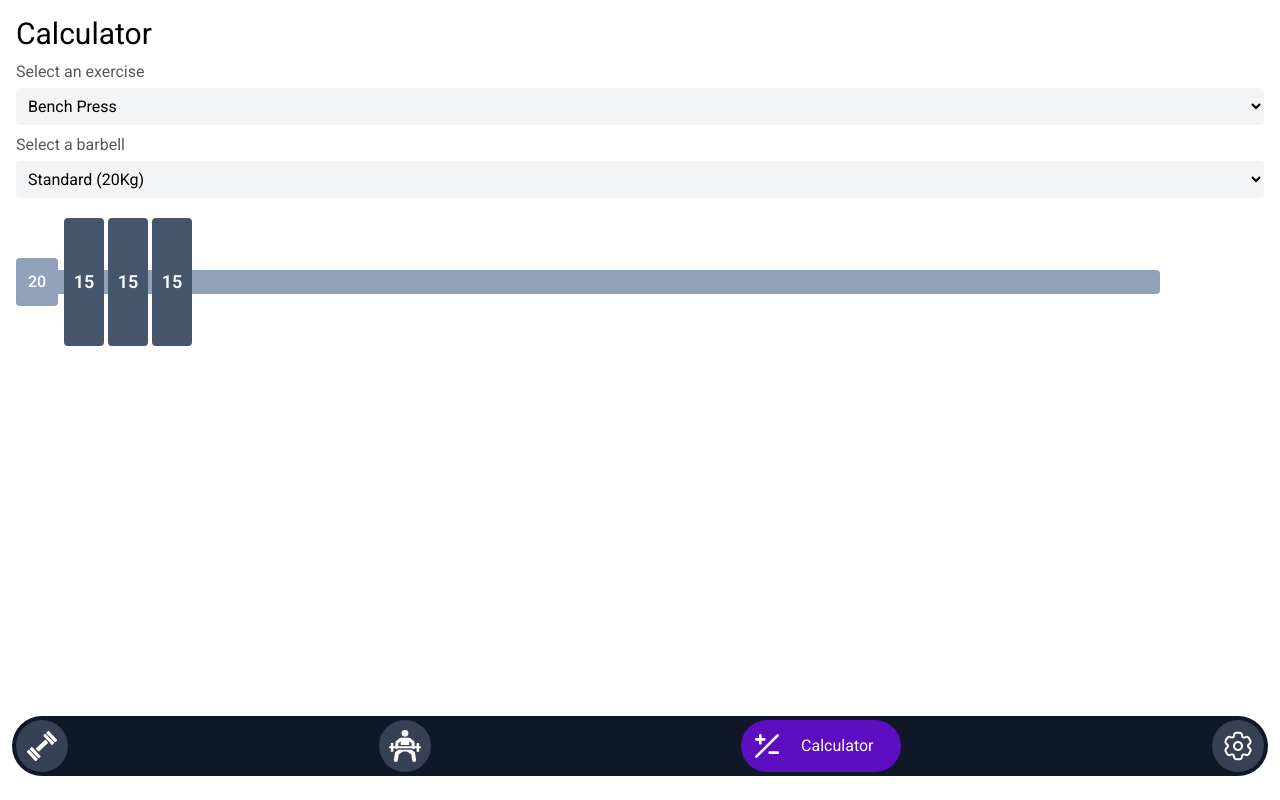
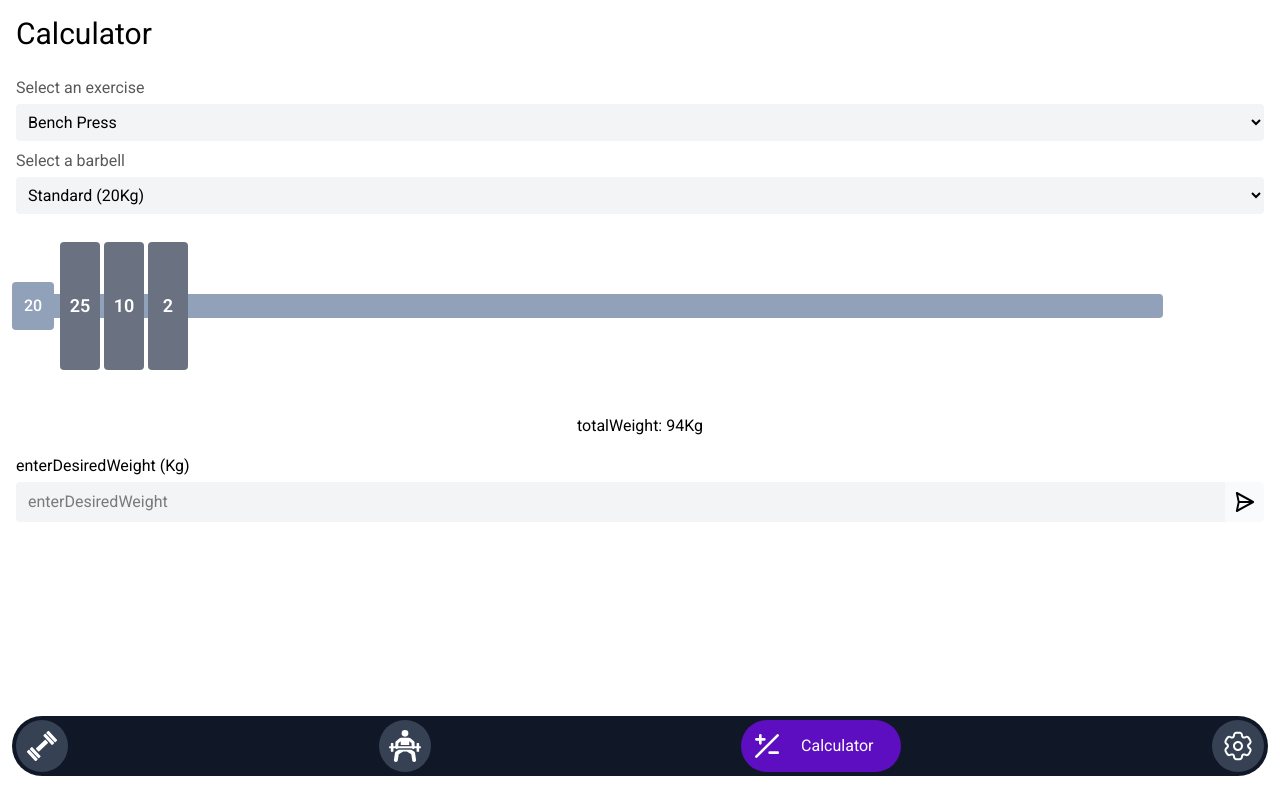
Before and after one commit to valenvirzi/Load-Up, a React (Vite) app: page /calculator in a window 1280 px wide. Built offline with nearby package versions, Linux system fonts and the light colour scheme.

Commit message:
calculator logic

```diff
--- a/src/components/PlateForm.tsx
+++ b/src/components/PlateForm.tsx
@@ -156,9 +156,9 @@ const PlateForm: React.FC<PlateFormProps> = ({
                 className="w-1/2 rounded bg-gray-100 p-2 dark:bg-zinc-700"
                 type="number"
                 name="weight"
+                id="weight"
                 min={0}
                 step={0.05}
-                id="weight"
                 value={formData.weight}
                 onChange={handleChange}
                 onBlur={handleBlur}
--- a/src/components/PlatesInventory.tsx
+++ b/src/components/PlatesInventory.tsx
@@ -8,6 +8,8 @@ import PlateForm from "./PlateForm";
 const PlatesInventory: React.FC = () => {
   const { t } = useTranslation();
   const { plates } = useInventoryStore();
+  // Console.Log
+  console.log(plates);
   const [create, setCreate] = useState<boolean>(false);
   const [selectedPlate, setSelectedPlate] = useState<Plate | null>(null);
   return (
--- a/src/pages/CalculatorPage.tsx
+++ b/src/pages/CalculatorPage.tsx
@@ -3,14 +3,16 @@
 import { useTranslation } from "react-i18next";
 import { useInventoryStore } from "../context/InventoryContext";
 import { useSettingsStore } from "../context/SettingsContext";
-import { useState } from "react";
-import { Barbell } from "../types/types";
+import { useEffect, useState } from "react";
+import { Barbell, Plate } from "../types/types";
 import { Exercise, useExercisesStore } from "../context/ExercisesContext";
+import calculateTotalWeight from "../utils/calculateTotalWeight";
+import calculateLoadedBarbell from "../utils/calculateLoadedBarbell";
 
 const CalculatorPage: React.FC = () => {
   const { t } = useTranslation();
   const { massUnit } = useSettingsStore();
-  const { barbells } = useInventoryStore();
+  const { plates, barbells } = useInventoryStore();
   const { exercises } = useExercisesStore();
   const [barbellDisplayed, setBarbellDisplayed] = useState<Barbell>(
     barbells[0],
@@ -18,8 +20,37 @@ const CalculatorPage: React.FC = () => {
   const [currentExercise, setCurrentExercise] = useState<Exercise>(
     exercises[0],
   );
+  const [renderedPlates, setRenderedPlates] = useState<Plate[]>([
+    { id: "1", weight: 25, color: "bg-gray-500", availableAmount: 1 },
+    { id: "2", weight: 10, color: "bg-gray-500", availableAmount: 1 },
+    { id: "4", weight: 2, color: "bg-gray-500", availableAmount: 1 },
+  ]);
+  const [desiredWeight, setDesiredWeight] = useState<string>("");
+  const [totalWeight, setTotalWeight] = useState<number>(0);
+
+  const handleNumberChange = (e: React.ChangeEvent<HTMLInputElement>) => {
+    const value = e.target.value;
+
+    // Allow empty values, but avoid zeros to the left
+    if (value === "" || /^(0|[1-9]\d*)(\.\d*)?$/.test(value)) {
+      setDesiredWeight(value);
+    }
+  };
+
+  const handleNumberBlur = (e: React.FocusEvent<HTMLInputElement>) => {
+    const value = e.target.value;
+    // Convert to number or reset to 0 on blur if empty
+    if (value === "") setDesiredWeight("0");
+    console.log("blur");
+  };
+
+  useEffect(() => {
+    setTotalWeight(
+      calculateTotalWeight(renderedPlates) + barbellDisplayed.weight,
+    );
+  }, [renderedPlates, barbellDisplayed]);
   return (
-    <main className="flex flex-col items-stretch p-2">
+    <main className="flex flex-col items-stretch gap-4 p-2">
       <div className="p-2">
         <h2 className="text-3xl">{t("calculator")}</h2>
       </div>
@@ -84,20 +115,72 @@ const CalculatorPage: React.FC = () => {
             })}
           </select>
         </div>
+      </section>
+      <section className="flex flex-col px-1">
         {/* TODO: Make the calculating logic to later render the loaded bar with the corresponding weight given the input weight and the available plates */}
         <div className="relative mt-16 flex h-6 w-11/12 items-center gap-1 rounded-sm bg-slate-400 text-white">
           <div className="absolute flex items-center justify-center rounded-sm bg-slate-400 p-3">
             <span className="font-medium">{barbellDisplayed.weight}</span>
           </div>
-          <div className="plate z-10 ml-12 flex h-32 w-8 cursor-pointer items-center justify-center rounded-sm bg-slate-600 p-2 text-lg md:p-5">
-            <span className="plateWeight font-semibold">{15}</span>
-          </div>
-          <div className="plate z-10 flex h-32 w-8 cursor-pointer items-center justify-center rounded-sm bg-slate-600 p-2 text-lg md:p-5">
-            <span className="plateWeight font-semibold">{15}</span>
-          </div>
-          <div className="plate z-10 flex h-32 w-8 cursor-pointer items-center justify-center rounded-sm bg-slate-600 p-2 text-lg md:p-5">
-            <span className="plateWeight font-semibold">{15}</span>
-          </div>
+          {renderedPlates.map((plate, index) => {
+            return (
+              <button
+                key={plate.id}
+                onClick={() => {
+                  setRenderedPlates((prevPlates) =>
+                    prevPlates.filter((p) => p.id !== plate.id),
+                  );
+                }}
+                className={`plate ${index === 0 ? "ml-12" : ""} z-10 flex h-32 w-8 cursor-pointer items-center justify-center rounded-sm ${plate.color} p-2 text-lg md:p-5`}
+              >
+                <span className="plateWeight font-semibold">
+                  {plate.weight}
+                </span>
+              </button>
+            );
+          })}
+        </div>
+      </section>
+      <div className="relative top-20 self-center">
+        <p>
+          {t("totalWeight")}: {totalWeight}
+          {massUnit}
+        </p>
+      </div>
+      <section className="relative top-20 flex w-full flex-col items-stretch gap-1 px-2">
+        <label htmlFor="desiredWeight">
+          {t("enterDesiredWeight")} ({massUnit})
+        </label>
+        <div className="flex items-stretch">
+          <input
+            className="w-full cursor-pointer rounded-l bg-gray-100 p-2 px-3 dark:bg-zinc-700"
+            placeholder={t("enterDesiredWeight")}
+            type="text"
+            inputMode="decimal"
+            pattern="/^(0|[1-9]\d*)(\.\d*)?$/"
+            name="desiredWeight"
+            id="desiredWeight"
+            min={0}
+            step={0.05}
+            value={desiredWeight}
+            onChange={handleNumberChange}
+            onBlur={handleNumberBlur}
+          />
+          <button
+            className="cursor-pointer rounded-r bg-gray-50 p-2 hover:bg-gray-100/85"
+            type="button"
+            onClick={() => {
+              setRenderedPlates(
+                calculateLoadedBarbell(
+                  Number(desiredWeight),
+                  barbellDisplayed.weight,
+                  plates,
+                ),
+              );
+            }}
+          >
+            <img className="w-6" src="./send-arrow.svg" alt="Submit" />
+          </button>
         </div>
       </section>
     </main>
--- /dev/null
+++ b/src/utils/calculateLoadedBarbell.ts
@@ -0,0 +1,56 @@
+import { Plate } from "../types/types";
+
+const calculateLoadedBarbell = (
+  inputWeight: number,
+  barbellWeight: number,
+  plates: Plate[],
+) => {
+  const eachSidePlates = plates.map((plate) => {
+    if (plate.availableAmount % 2 === 0) {
+      const newPlate = { ...plate, availableAmount: plate.availableAmount / 2 };
+      return newPlate;
+    } else {
+      const newPlate = {
+        ...plate,
+        availableAmount: (plate.availableAmount - 1) / 2,
+      };
+      return newPlate;
+    }
+  });
+  const platesToRender: Plate[] = [];
+  let weightToCalculate = (inputWeight - barbellWeight) / 2;
+  let startIndex = 0; // Keep track of the starting index for the inner loop
+
+  while (weightToCalculate > 0) {
+    let foundPlateInIteration = false;
+    for (let i = startIndex; i < eachSidePlates.length; i++) {
+      const plate = eachSidePlates[i];
+      if (plate.weight <= weightToCalculate && plate.availableAmount > 0) {
+        // Generates a unique ID
+        const uniquePlate = {
+          ...plate,
+          id: `${plate.id}-${Date.now()}-${Math.random().toString(36).substring(2, 9)}`, // Combine original ID with timestamp and random string
+          availableAmount: 1,
+        };
+        platesToRender.push(uniquePlate);
+        weightToCalculate -= plate.weight;
+        eachSidePlates[i].availableAmount--;
+        startIndex = i; // Start the next iteration from the current plate
+        foundPlateInIteration = true;
+        break;
+      }
+      // If we reach the end of the sorted plates, reset startIndex to 0 for the next iteration
+      if (i === eachSidePlates.length - 1 && !foundPlateInIteration) {
+        startIndex = 0;
+      }
+    }
+
+    if (!foundPlateInIteration && weightToCalculate > 0) {
+      break;
+    }
+  }
+
+  return platesToRender;
+};
+
+export default calculateLoadedBarbell;
--- /dev/null
+++ b/src/utils/calculateTotalWeight.ts
@@ -0,0 +1,14 @@
+import { Plate } from "../types/types";
+
+const calculateTotalWeight = (plates: Plate[]): number => {
+  if (!plates || plates.length === 0) {
+    return 0;
+  }
+  let totalWeight = 0;
+  for (const plate of plates) {
+    totalWeight += plate.weight;
+  }
+  return totalWeight * 2;
+};
+
+export default calculateTotalWeight;
```
Also changed, not shown: public/send-arrow.svg (added).
